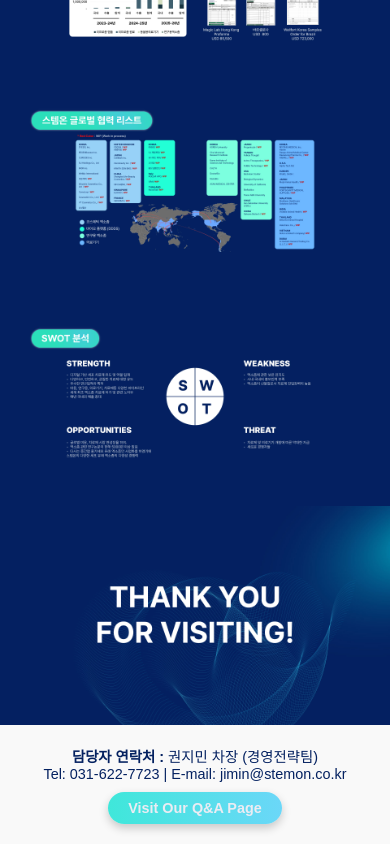
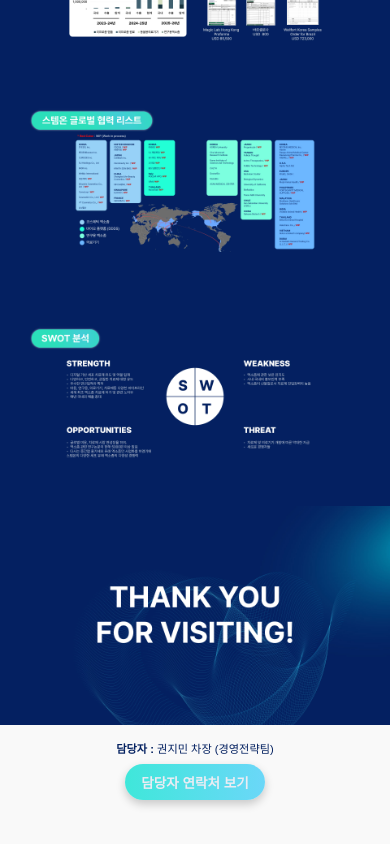
Before and after one commit to stemon2018/IR, a React (Create React App) app: page / in a window 390 px wide. Shown: the part 6514-7358 px from the top of the page. After the commit the page ends 7329 px from the top, so only its background shows below. Built offline with nearby package versions, Linux system fonts and the light colour scheme.

Commit message:
footer design and style changes

```diff
--- a/src/components/Footer.jsx
+++ b/src/components/Footer.jsx
@@ -1,21 +1,32 @@
-import React from "react";
+import React, { useState } from "react";
 import "../styles/Footer.scss";
 
 const Footer = () => {
+  const [showDetails, setShowDetails] = useState(false);
+
   return (
     <footer className="footer">
       <div className="footer-content">
         <div className="contact-info">
-          <p><strong>담당자 연락처 :</strong> 권지민 차장 (경영전략팀)</p>
-          <p>Tel: 031-622-7723 | E-mail: jimin@stemon.co.kr</p>
+          <p><strong>담당자 :</strong> 권지민 차장 (경영전략팀)</p>
         </div>
 
         <div className="button-container">
-          <a href="https://saidakhmad77.github.io/Q-A/" target="_blank" rel="noopener noreferrer">
-            <button className="qa-button">Visit Our Q&A Page</button>
-          </a>
+          <button className="contact-button" onClick={() => setShowDetails(!showDetails)}>
+            담당자 연락처 보기
+          </button>
         </div>
       </div>
+
+      {/* Contact Details Popup */}
+      {showDetails && (
+        <div className="contact-popup fade-in">
+          <p><strong>담당자 연락처 :</strong> 권지민 차장 (경영전략팀)</p>
+          <p>📞 Tel: 031-622-7723</p>
+          <p>📧 E-mail: jimin@stemon.co.kr</p>
+          <button className="close-popup" onClick={() => setShowDetails(false)}>✕</button>
+        </div>
+      )}
     </footer>
   );
 };
--- a/src/styles/Footer.scss
+++ b/src/styles/Footer.scss
@@ -2,11 +2,12 @@
 
 .footer {
   width: 100%;
-  padding: 20px 40px;
+  padding: 15px 20px;
   background: $background-light;
   display: flex;
   justify-content: center;
   align-items: center;
+  position: relative;
 
   .footer-content {
     width: 100%;
@@ -35,19 +36,19 @@
     margin-left: 480px;
   }
 
-  .qa-button {
+  .contact-button {
     background: linear-gradient(to right, #3FE7DA, #6BD7F8);
     color: $text-light;
-    padding: 12px 24px;
+    padding: 12px 20px;
     font-size: 1rem;
     font-weight: bold;
     border: none;
-    border-radius: 30px;
+    border-radius: 25px;
     cursor: pointer;
     box-shadow: 0px 4px 10px rgba(0, 0, 0, 0.2);
     transition: all 0.3s ease-in-out;
     min-width: 180px;
-    max-width: 250px;
+    max-width: 210px;
     white-space: nowrap;
 
     &:hover {
@@ -60,7 +61,56 @@
     }
   }
 
-  // 📌 Mobile Adjustments
+  /* Popup Styling */
+  .contact-popup {
+    position: absolute;
+    bottom: 70px;
+    background: white;
+    padding: 15px;
+    border-radius: 12px;
+    box-shadow: 0px 4px 10px rgba(0, 0, 0, 0.2);
+    text-align: center;
+    animation: fadeIn 0.3s ease-in-out;
+    width: 280px;
+    z-index: 999;
+
+    p {
+      color: $primary-color;
+      font-size: 0.9rem;
+      font-weight: 500;
+      margin-bottom: 5px;
+    }
+
+    .close-popup {
+      background: none;
+      border: none;
+      font-size: 0.7rem;
+      cursor: pointer;
+      color: $primary-color;
+      position: absolute;
+      top: 5px;
+      right: 10px;
+      transition: color 0.2s ease-in-out;
+
+      &:hover {
+        color: darken($primary-color, 10%);
+      }
+    }
+  }
+
+  /* Popup Animation */
+  @keyframes fadeIn {
+    from {
+      opacity: 0;
+      transform: translateY(-10px);
+    }
+    to {
+      opacity: 1;
+      transform: translateY(0);
+    }
+  }
+
+  // 📌 Tablet Adjustments (iPad)
   @media (max-width: 1024px) {
     .footer-content {
       flex-direction: column;
@@ -69,7 +119,8 @@
     }
 
     .contact-info {
-      margin-bottom: 10px;
+      margin-bottom: 8px;
+      font-size: 0.95rem;
     }
 
     .button-container {
@@ -77,19 +128,61 @@
       width: 100%;
       margin-left: 0;
     }
+
+    .contact-button {
+      font-size: 0.95rem;
+      padding: 10px 18px;
+      max-width: 210px;
+      min-width: 160px;
+    }
+
+    .contact-popup {
+      width: 250px;
+      bottom: 65px;
+      padding: 12px;
+    }
+
+    .contact-popup p {
+      font-size: 0.85rem;
+    }
+
+    .contact-popup .close-popup {
+      font-size: 1.2rem;
+    }
   }
 
+  // 📌 Mobile Adjustments (Phones)
   @media (max-width: 768px) {
+    .footer {
+      padding: 5px 10px;
+    }
+
     .contact-info {
-      font-size: 0.9rem;
+      font-size: 0.7rem;
       text-align: center;
     }
 
-    .qa-button {
-      font-size: 0.9rem;
-      padding: 8px 20px;
-      max-width: 220px;
-      min-width: 150px;
+    .contact-button {
+      font-size: 0.85rem;
+      padding: 8px 16px;
+      max-width: 180px;
+      min-width: 140px;
+      border-radius: 20px;
+    }
+
+    .contact-popup {
+      width: 240px;
+      bottom: 60px;
+      padding: 9px;
+      border-radius: 10px;
+    }
+
+    .contact-popup p {
+      font-size: 0.7rem;
+    }
+
+    .contact-popup .close-popup {
+      font-size: 0.4rem;
     }
   }
 }
```
